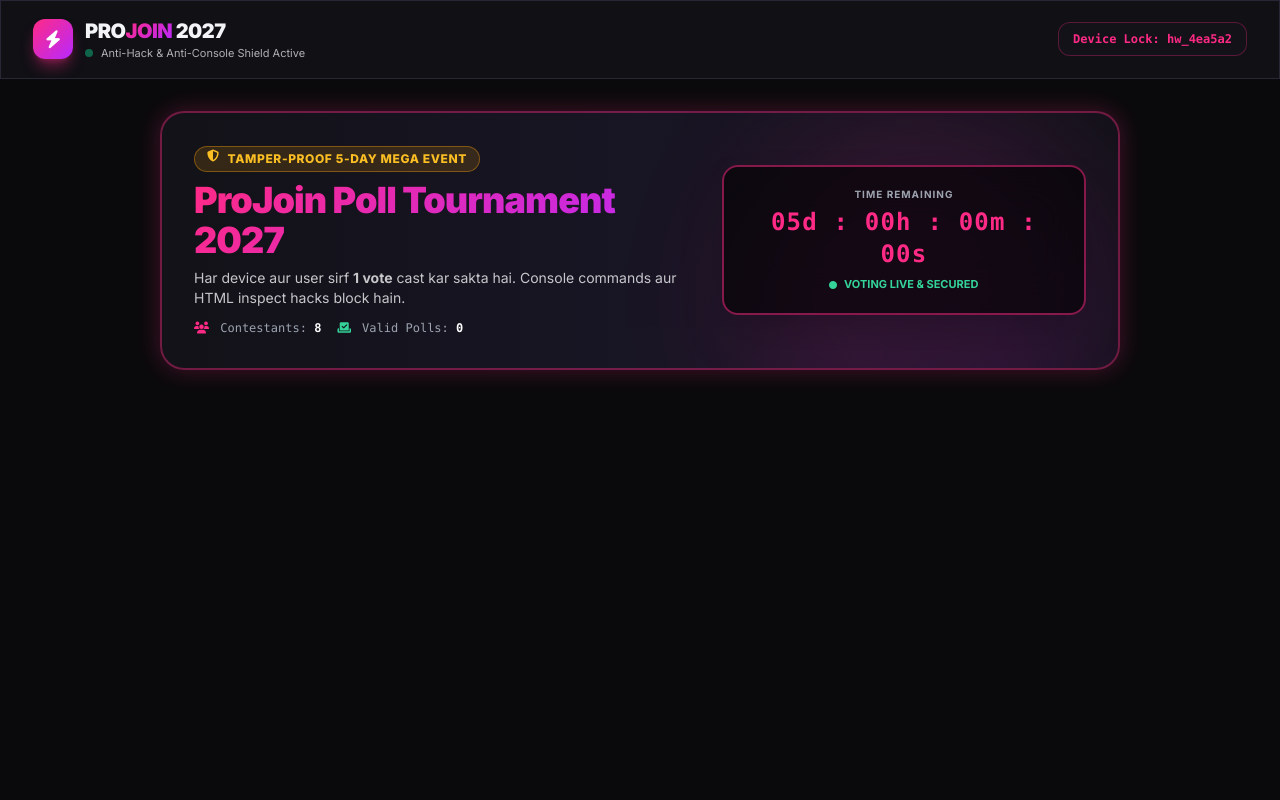
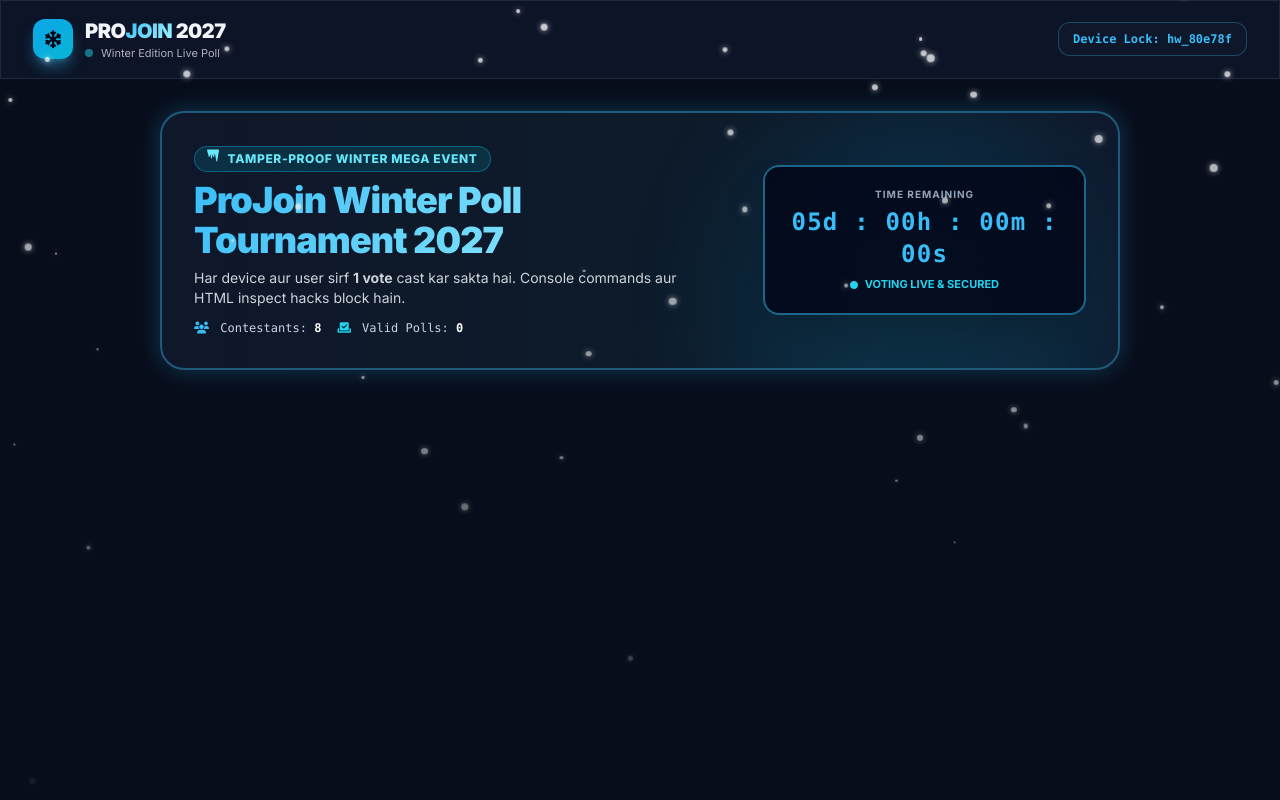
Before and after one commit to leafawsome-max/ProJoin-Claim, a plain HTML site: page index.html in a window 1280 px wide. Drawn offline with nearby package versions, Linux system fonts and the light colour scheme; no server answers.

Commit message:
Add files via upload

```diff
--- a/index.html
+++ b/index.html
@@ -3,7 +3,7 @@
 <head>
     <meta charset="UTF-8">
     <meta name="viewport" content="width=device-width, initial-scale=1.0">
-    <title>ProJoin 2027 - Official Poll Tournament</title>
+    <title>ProJoin 2027 - Winter Edition Poll Tournament</title>
 
     <!-- Tailwind CSS CDN -->
     <script src="https://cdn.tailwindcss.com"></script>
@@ -13,11 +13,11 @@
             theme: {
                 extend: {
                     colors: {
-                        darkBg: '#0a0a0c',
-                        cardBg: '#121218',
-                        cardBorder: '#272735',
-                        neonPink: '#ff2a85',
-                        neonPurple: '#b829ff'
+                        darkBg: '#070d1b',
+                        cardBg: '#0f172a',
+                        cardBorder: '#1e293b',
+                        iceBlue: '#38bdf8',
+                        frostCyan: '#06b6d4'
                     }
                 }
             }
@@ -33,83 +33,103 @@
     <style>
         body {
             font-family: 'Inter', sans-serif;
-            background-color: #0a0a0c;
-            color: #f3f4f6;
+            background-color: #070d1b;
+            color: #f1f5f9;
             -webkit-user-select: none;
             user-select: none;
+            overflow-x: hidden;
         }
         ::-webkit-scrollbar { width: 8px; }
-        ::-webkit-scrollbar-track { background: #0a0a0c; }
-        ::-webkit-scrollbar-thumb { background: #ff2a85; border-radius: 4px; }
-        .neon-glow { box-shadow: 0 0 25px rgba(255, 42, 133, 0.25); }
+        ::-webkit-scrollbar-track { background: #070d1b; }
+        ::-webkit-scrollbar-thumb { background: #38bdf8; border-radius: 4px; }
+        .neon-glow { box-shadow: 0 0 25px rgba(56, 189, 248, 0.25); }
         .text-gradient {
-            background: linear-gradient(135deg, #ff2a85 0%, #b829ff 100%);
+            background: linear-gradient(135deg, #38bdf8 0%, #a5f3fc 100%);
             -webkit-background-clip: text;
             -webkit-text-fill-color: transparent;
         }
-        .bg-gradient-pink {
-            background: linear-gradient(135deg, #ff2a85 0%, #b829ff 100%);
+        .bg-gradient-ice {
+            background: linear-gradient(135deg, #0ea5e9 0%, #06b6d4 100%);
         }
         .glass-card {
-            background: rgba(18, 18, 24, 0.85);
+            background: rgba(15, 23, 42, 0.85);
             backdrop-filter: blur(16px);
-            border: 1px solid rgba(255, 42, 133, 0.2);
+            border: 1px solid rgba(56, 189, 248, 0.2);
+        }
+        /* Falling Snow Animation - Fixed to Front (z-50) */
+        .snowflake {
+            position: fixed;
+            top: -10px;
+            background: rgba(255, 255, 255, 0.9);
+            border-radius: 50%;
+            pointer-events: none;
+            z-index: 50;
+            animation: fall linear infinite;
+            box-shadow: 0 0 6px rgba(255, 255, 255, 0.8);
+        }
+        @keyframes fall {
+            0% { transform: translateY(-10px) translateX(0); opacity: 0.9; }
+            50% { transform: translateY(50vh) translateX(15px); opacity: 0.6; }
+            100% { transform: translateY(105vh) translateX(-15px); opacity: 0; }
         }
     </style>
 </head>
-<body class="min-h-screen flex flex-col selection:bg-neonPink selection:text-white" oncontextmenu="return false;">
+<body class="min-h-screen flex flex-col selection:bg-iceBlue selection:text-black relative" oncontextmenu="return false;">
+
+    <!-- Background Snow Effect Container - Front Layer (z-50) -->
+    <div id="snowContainer" class="fixed inset-0 pointer-events-none z-50 overflow-hidden"></div>
 
     <!-- Top Navbar -->
     <header class="glass-card sticky top-0 z-30 border-b border-cardBorder px-4 lg:px-8 py-4 flex items-center justify-between">
-        <div class="flex items-center space-x-3">
-            <div class="w-10 h-10 rounded-xl bg-gradient-pink flex items-center justify-center text-white font-black text-lg shadow-lg shadow-neonPink/40">
-                <i class="fa-solid fa-bolt"></i>
+        <div class="flex items-center space-x-3 relative z-10">
+            <div class="w-10 h-10 rounded-xl bg-gradient-ice flex items-center justify-center text-slate-950 font-black text-lg shadow-lg shadow-iceBlue/40">
+                <i class="fa-solid fa-snowflake"></i>
             </div>
             <div>
                 <span class="text-xl font-black tracking-tight">PRO<span class="text-gradient">JOIN</span> 2027</span>
                 <div class="flex items-center space-x-2">
-                    <span class="inline-block w-2 h-2 rounded-full bg-emerald-500 animate-pulse"></span>
-                    <span class="text-[11px] opacity-70">Anti-Hack & Anti-Console Shield Active</span>
+                    <span class="inline-block w-2 h-2 rounded-full bg-cyan-400 animate-pulse"></span>
+                    <span class="text-[11px] opacity-70">Winter Edition Live Poll</span>
                 </div>
             </div>
         </div>
 
-        <div class="flex items-center space-x-3">
-            <div id="userBadgeDisplay" class="px-3.5 py-2 rounded-xl bg-cardBg border border-neonPink/30 text-xs font-mono font-bold text-neonPink">
+        <div class="flex items-center space-x-3 relative z-10">
+            <div id="userBadgeDisplay" class="px-3.5 py-2 rounded-xl bg-cardBg border border-iceBlue/30 text-xs font-mono font-bold text-iceBlue">
                 Hardware Verified
             </div>
         </div>
     </header>
 
     <!-- Main Container -->
-    <main class="flex-1 max-w-5xl w-full mx-auto p-4 lg:p-8 space-y-6">
+    <main class="flex-1 max-w-5xl w-full mx-auto p-4 lg:p-8 space-y-6 relative z-10">
 
         <!-- Hero Banner & 5-Day Live Countdown -->
-        <div class="glass-card rounded-3xl p-6 lg:p-8 border-2 border-neonPink/40 neon-glow relative overflow-hidden bg-gradient-to-r from-cardBg via-[#181524] to-cardBg">
-            <div class="absolute right-0 top-0 w-96 h-96 bg-gradient-pink opacity-15 rounded-full blur-3xl pointer-events-none"></div>
+        <div class="glass-card rounded-3xl p-6 lg:p-8 border-2 border-iceBlue/40 neon-glow relative overflow-hidden bg-gradient-to-r from-cardBg via-[#0d1b2a] to-cardBg">
+            <div class="absolute right-0 top-0 w-96 h-96 bg-gradient-ice opacity-15 rounded-full blur-3xl pointer-events-none"></div>
             <div class="relative z-10 flex flex-col md:flex-row items-start md:items-center justify-between gap-6">
                 <div class="space-y-2">
-                    <div class="inline-flex items-center space-x-2 px-3 py-1 rounded-full bg-amber-500/15 border border-amber-500/40 text-amber-400 text-xs font-extrabold uppercase tracking-wider">
-                        <i class="fa-solid fa-shield-halved animate-bounce"></i>
-                        <span>Tamper-Proof 5-Day Mega Event</span>
+                    <div class="inline-flex items-center space-x-2 px-3 py-1 rounded-full bg-cyan-500/15 border border-cyan-500/40 text-cyan-300 text-xs font-extrabold uppercase tracking-wider">
+                        <i class="fa-solid fa-icicles animate-bounce"></i>
+                        <span>Tamper-Proof Winter Mega Event</span>
                     </div>
-                    <h1 class="text-2xl sm:text-4xl font-black text-gradient tracking-tight">ProJoin Poll Tournament 2027</h1>
-                    <p class="text-xs sm:text-sm opacity-80 max-w-lg leading-relaxed">
+                    <h1 class="text-2xl sm:text-4xl font-black text-gradient tracking-tight">ProJoin Winter Poll Tournament 2027</h1>
+                    <p class="text-xs sm:text-sm opacity-85 max-w-lg leading-relaxed">
                         Har device aur user sirf <strong>1 vote</strong> cast kar sakta hai. Console commands aur HTML inspect hacks block hain.
                     </p>
-                    <div class="pt-1 flex items-center space-x-4 text-xs font-mono text-gray-400">
-                        <span><i class="fa-solid fa-users text-neonPink mr-1"></i> Contestants: <strong class="text-white">8</strong></span>
-                        <span><i class="fa-solid fa-check-to-slot text-emerald-400 mr-1"></i> Valid Polls: <strong id="totalPollsCastDisplay" class="text-white">0</strong></span>
+                    <div class="pt-1 flex items-center space-x-4 text-xs font-mono text-slate-300">
+                        <span><i class="fa-solid fa-users text-iceBlue mr-1"></i> Contestants: <strong class="text-white">8</strong></span>
+                        <span><i class="fa-solid fa-check-to-slot text-cyan-400 mr-1"></i> Valid Polls: <strong id="totalPollsCastDisplay" class="text-white">0</strong></span>
                     </div>
                 </div>
 
                 <!-- 5-Day Live Countdown Box -->
-                <div class="w-full md:w-auto bg-black/60 border-2 border-neonPink/50 rounded-2xl p-5 text-center min-w-[260px] shadow-2xl backdrop-blur-xl">
-                    <div class="text-[10px] uppercase font-bold text-gray-400 tracking-widest mb-1">Time Remaining</div>
-                    <div id="tournamentTimerDisplay" class="text-xl sm:text-2xl font-mono font-black text-neonPink tracking-wider">
+                <div class="w-full md:w-auto bg-slate-950/80 border-2 border-iceBlue/50 rounded-2xl p-5 text-center min-w-[260px] shadow-2xl backdrop-blur-xl">
+                    <div class="text-[10px] uppercase font-bold text-slate-400 tracking-widest mb-1">Time Remaining</div>
+                    <div id="tournamentTimerDisplay" class="text-xl sm:text-2xl font-mono font-black text-iceBlue tracking-wider">
                         05d : 00h : 00m : 00s
                     </div>
-                    <div id="tournamentStatusBadge" class="text-[11px] font-bold text-emerald-400 mt-1.5 uppercase">
+                    <div id="tournamentStatusBadge" class="text-[11px] font-bold text-cyan-400 mt-1.5 uppercase">
                         <i class="fa-solid fa-circle text-[8px] animate-ping mr-1"></i> Voting Live & Secured
                     </div>
                 </div>
@@ -117,13 +137,13 @@
         </div>
 
         <!-- Winner Announcement Banner -->
-        <div id="tournamentWinnerBanner" class="hidden glass-card rounded-3xl p-6 border-2 border-amber-400 bg-gradient-to-r from-amber-500/20 via-neonPink/20 to-amber-500/20 text-center space-y-2 neon-glow">
-            <div class="w-16 h-16 rounded-full bg-amber-400 text-black text-3xl flex items-center justify-center mx-auto shadow-lg shadow-amber-400/50">
-                <i class="fa-solid fa-crown"></i>
+        <div id="tournamentWinnerBanner" class="hidden glass-card rounded-3xl p-6 border-2 border-cyan-300 bg-gradient-to-r from-cyan-500/20 via-iceBlue/20 to-cyan-500/20 text-center space-y-2 neon-glow">
+            <div class="w-16 h-16 rounded-full bg-cyan-300 text-slate-950 text-3xl flex items-center justify-center mx-auto shadow-lg shadow-cyan-300/50">
+                <i class="fa-solid fa-snowflake"></i>
             </div>
-            <div class="text-xs font-extrabold uppercase tracking-widest text-amber-400">Tournament Ended - Grand Champion</div>
+            <div class="text-xs font-extrabold uppercase tracking-widest text-cyan-300">Tournament Ended - Winter Champion</div>
             <h2 id="winnerNameDisplay" class="text-2xl sm:text-3xl font-black text-white">--</h2>
-            <p id="winnerVotesDisplay" class="text-sm font-mono text-neonPink font-bold">Total Votes: 0</p>
+            <p id="winnerVotesDisplay" class="text-sm font-mono text-iceBlue font-bold">Total Votes: 0</p>
         </div>
 
         <!-- Contestants Poll Grid -->
@@ -139,7 +159,6 @@
     <!-- Anti-Inspect & Shortcut Blocker -->
     <script>
         document.addEventListener('keydown', function(e) {
-            // Block F12, Ctrl+Shift+I, Ctrl+Shift+J, Ctrl+Shift+C, Ctrl+U
             if (
                 e.key === 'F12' ||
                 (e.ctrlKey && e.shiftKey && (e.key === 'I' || e.key === 'i' || e.key === 'J' || e.key === 'j' || e.key === 'C' || e.key === 'c')) ||
@@ -149,6 +168,23 @@
                 return false;
             }
         });
+
+        // Generate Falling Snowflakes in Foreground
+        window.addEventListener('DOMContentLoaded', () => {
+            const snowContainer = document.getElementById('snowContainer');
+            const snowflakeCount = 45;
+            for (let i = 0; i < snowflakeCount; i++) {
+                const flake = document.createElement('div');
+                flake.className = 'snowflake';
+                const size = Math.random() * 6 + 2 + 'px';
+                flake.style.width = size;
+                flake.style.height = size;
+                flake.style.left = Math.random() * 100 + 'vw';
+                flake.style.animationDuration = Math.random() * 7 + 4 + 's';
+                flake.style.animationDelay = Math.random() * 5 + 's';
+                snowContainer.appendChild(flake);
+            }
+        });
     </script>
 
     <!-- Firebase SDK & Tamper-Proof Private Closure Logic -->
@@ -156,7 +192,6 @@
         import { initializeApp } from "https://www.gstatic.com/firebasejs/12.19.0/firebase-app.js";
         import { getDatabase, ref, set, get, child, onValue } from "https://www.gstatic.com/firebasejs/12.19.0/firebase-database.js";
 
-        // Encapsulated inside private module scope so window.db, window.firebaseRefs, or functions are NOT accessible from Console!
         (function() {
             const firebaseConfig = {
                 apiKey: "AIzaSyBAjO52-ZVb6jKurqJREtMo7PrRdmRf6is",
@@ -172,7 +207,6 @@
             const app = initializeApp(firebaseConfig);
             const db = getDatabase(app);
 
-            // Deterministic Hardware + Browser Fingerprint (Survives localStorage / cache clearing!)
             function generateHardwareFingerprint() {
                 try {
                     const canvas = document.createElement('canvas');
@@ -182,7 +216,7 @@
                     ctx.fillStyle = "#f60";
                     ctx.fillRect(125, 1, 62, 20);
                     ctx.fillStyle = "#069";
-                    ctx.fillText("ProJoin2027_Shield", 2, 15);
+                    ctx.fillText("ProJoin2027_WinterShield", 2, 15);
                     const canvasData = canvas.toDataURL();
 
                     const rawTraits = [
@@ -195,7 +229,6 @@
                         canvasData
                     ].join('|||');
 
-                    // Simple fast 32-bit FNV-1a hash
                     let hash = 2166136261;
                     for (let i = 0; i < rawTraits.length; i++) {
                         hash ^= rawTraits.charCodeAt(i);
@@ -209,7 +242,6 @@
 
             const hardwareId = generateHardwareFingerprint();
             const loggedInUid = localStorage.getItem('projoin_user_id');
-            // Primary voter key uses logged-in UID if available, otherwise immutable hardware ID
             const primaryVoterKey = loggedInUid ? `uid_${loggedInUid}` : hardwareId;
 
             const badgeEl = document.getElementById('userBadgeDisplay');
@@ -217,7 +249,6 @@
                 badgeEl.innerText = `Device Lock: ${hardwareId.substring(0, 9)}`;
             }
 
-            // Frozen Contestants List (Cannot be modified via console)
             const TOURNAMENT_CONTESTANTS = Object.freeze([
                 Object.freeze({ id: "PJ-2412", name: "Shifa Ali" }),
                 Object.freeze({ id: "PJ-7369", name: "Alisha" }),
@@ -237,7 +268,6 @@
             let tournamentInterval = null;
             let isVotingInProgress = false;
 
-            // Secret anti-tamper signature generator
             function createIntegritySig(voterKey, hwId, contestantId, ts) {
                 const secretSalt = "PJ2027_ANTI_CONSOLE_SALT_9981";
                 const str = `${voterKey}:${hwId}:${contestantId}:${ts}:${secretSalt}`;
@@ -265,13 +295,11 @@
                     startTournamentCountdown();
                 });
 
-                // Real-time Votes Listener with Integrity Verification
                 onValue(ref(db, 'tournament2027/votes'), (snapshot) => {
                     tournamentVotesData = snapshot.exists() ? snapshot.val() : {};
                     renderPollTournamentUI();
                 });
 
-                // Real-time Hardware Locks Listener (Prevents multi-account voting from same device)
                 onValue(ref(db, 'tournament2027/deviceLocks'), (snapshot) => {
                     tournamentHardwareLocks = snapshot.exists() ? snapshot.val() : {};
                     renderPollTournamentUI();
@@ -294,7 +322,7 @@
                         if (timerEl) timerEl.innerText = "00d : 00h : 00m : 00s";
                         if (badgeEl) {
                             badgeEl.innerHTML = `<i class="fa-solid fa-flag-checkered mr-1"></i> Tournament Ended`;
-                            badgeEl.className = "text-[11px] font-bold text-amber-400 mt-1.5 uppercase";
+                            badgeEl.className = "text-[11px] font-bold text-cyan-400 mt-1.5 uppercase";
                         }
                         announceTournamentWinner();
                         renderPollTournamentUI();
@@ -322,10 +350,8 @@
                     const entry = tournamentVotesData[vKey];
                     let contestantId = null;
 
-                    // Support both structured signed votes and legacy string votes
                     if (typeof entry === 'object' && entry !== null) {
                         const expectedSig = createIntegritySig(vKey, entry.hwId, entry.contestantId, entry.ts);
-                        // Reject tampered/console-injected entries whose signature doesn't match!
                         if (entry.sig === expectedSig && VALID_IDS.has(entry.contestantId)) {
                             contestantId = entry.contestantId;
                         }
@@ -342,7 +368,6 @@
                     }
                 }
 
-                // Also check hardware lock registry
                 if (!userVotedFor && tournamentHardwareLocks[hardwareId]) {
                     userVotedFor = tournamentHardwareLocks[hardwareId];
                 }
@@ -379,22 +404,22 @@
 
                     const card = document.createElement('div');
                     card.className = `glass-card rounded-2xl p-5 border transition relative overflow-hidden ${
-                        isTop1 ? 'border-amber-400/70 shadow-lg shadow-amber-500/15' : 'border-cardBorder hover:border-neonPink/50'
+                        isTop1 ? 'border-cyan-400/70 shadow-lg shadow-cyan-500/15' : 'border-cardBorder hover:border-iceBlue/50'
                     }`;
 
                     const headerDiv = document.createElement('div');
                     headerDiv.className = "flex items-center justify-between mb-3 relative z-10";
                     headerDiv.innerHTML = `
                         <div class="flex items-center space-x-3">
-                            <div class="w-12 h-12 rounded-xl ${isTop1 ? 'bg-amber-400 text-black' : 'bg-gradient-pink text-white'} font-black flex items-center justify-center text-base shadow-md">
-                                ${isTop1 ? '<i class="fa-solid fa-crown text-lg"></i>' : `#${index + 1}`}
+                            <div class="w-12 h-12 rounded-xl ${isTop1 ? 'bg-cyan-300 text-slate-950' : 'bg-gradient-ice text-slate-950'} font-black flex items-center justify-center text-base shadow-md">
+                                ${isTop1 ? '<i class="fa-solid fa-snowflake text-lg"></i>' : `#${index + 1}`}
                             </div>
                             <div>
                                 <h3 class="text-base font-bold flex items-center">
                                     ${person.name}
-                                    ${isMyChoice ? '<span class="ml-2 px-2 py-0.5 rounded-full bg-emerald-500/20 text-emerald-400 text-[10px] font-bold">Your Vote</span>' : ''}
+                                    ${isMyChoice ? '<span class="ml-2 px-2 py-0.5 rounded-full bg-cyan-500/20 text-cyan-300 text-[10px] font-bold">Your Vote</span>' : ''}
                                 </h3>
-                                <span class="text-xs font-mono text-neonPink font-bold">${person.id}</span>
+                                <span class="text-xs font-mono text-iceBlue font-bold">${person.id}</span>
                             </div>
                         </div>
                         <div class="text-right">
@@ -404,19 +429,18 @@
                     `;
 
                     const progressWrap = document.createElement('div');
-                    progressWrap.className = "w-full h-2.5 bg-black/50 rounded-full overflow-hidden mb-4 border border-white/5";
-                    progressWrap.innerHTML = `<div class="h-full ${isTop1 ? 'bg-amber-400' : 'bg-gradient-pink'} transition-all duration-500 rounded-full" style="width: ${percentage}%"></div>`;
+                    progressWrap.className = "w-full h-2.5 bg-slate-950/50 rounded-full overflow-hidden mb-4 border border-white/5";
+                    progressWrap.innerHTML = `<div class="h-full ${isTop1 ? 'bg-cyan-300' : 'bg-gradient-ice'} transition-all duration-500 rounded-full" style="width: ${percentage}%"></div>`;
 
-                    // Secure Event Listener Button (No inline onclick="" in HTML so DOM tampering won't trigger functions!)
                     const btn = document.createElement('button');
                     btn.type = "button";
                     btn.disabled = isUserLocked || isEnded;
                     btn.className = `w-full py-3 rounded-xl text-xs font-bold transition flex items-center justify-center space-x-2 ${
                         isMyChoice
-                        ? 'bg-emerald-500/20 text-emerald-400 border border-emerald-500/40 cursor-default'
+                        ? 'bg-cyan-500/20 text-cyan-300 border border-cyan-500/40 cursor-default'
                         : (isUserLocked || isEnded)
                             ? 'bg-cardBorder/50 opacity-40 cursor-not-allowed'
-                            : 'bg-gradient-pink text-white hover:opacity-95 shadow-lg shadow-neonPink/25 cursor-pointer active:scale-95'
+                            : 'bg-gradient-ice text-slate-950 hover:opacity-95 shadow-lg shadow-iceBlue/25 cursor-pointer active:scale-95'
                     }`;
                     btn.innerHTML = `
                         <i class="fa-solid ${isMyChoice ? 'fa-check-double' : 'fa-hand-pointer'}"></i>
@@ -425,7 +449,6 @@
 
                     if (!isUserLocked && !isEnded) {
                         btn.addEventListener('click', (ev) => {
-                            // Block synthetic console clicks (e.g. button.click() via script)
                             if (!ev.isTrusted) {
                                 showToast("Security Alert: Automated or console click blocked!", "error");
                                 return;
@@ -463,7 +486,6 @@
 
                     localStorage.setItem(`voted_lock_${hardwareId}`, contestantId);
 
-                    // Save signed vote + device hardware lock in Firebase
                     await set(ref(db, `tournament2027/votes/${primaryVoterKey}`), {
                         contestantId: contestantId,
                         hwId: hardwareId,
@@ -505,7 +527,7 @@
                 if (!container) return;
 
                 const toast = document.createElement('div');
-                toast.className = `glass-card px-4 py-3 rounded-2xl shadow-2xl text-xs font-semibold flex items-center space-x-3 border ${type === 'success' ? 'border-emerald-500/40 text-emerald-400' : 'border-red-500/40 text-red-400'} pointer-events-auto transition transform translate-y-2 opacity-0`;
+                toast.className = `glass-card px-4 py-3 rounded-2xl shadow-2xl text-xs font-semibold flex items-center space-x-3 border ${type === 'success' ? 'border-cyan-500/40 text-cyan-300' : 'border-red-500/40 text-red-400'} pointer-events-auto transition transform translate-y-2 opacity-0`;
                 toast.innerHTML = `<i class="fa-solid ${type === 'success' ? 'fa-circle-check' : 'fa-triangle-exclamation'} text-base"></i><span>${message}</span>`;
                 container.appendChild(toast);
 
```
